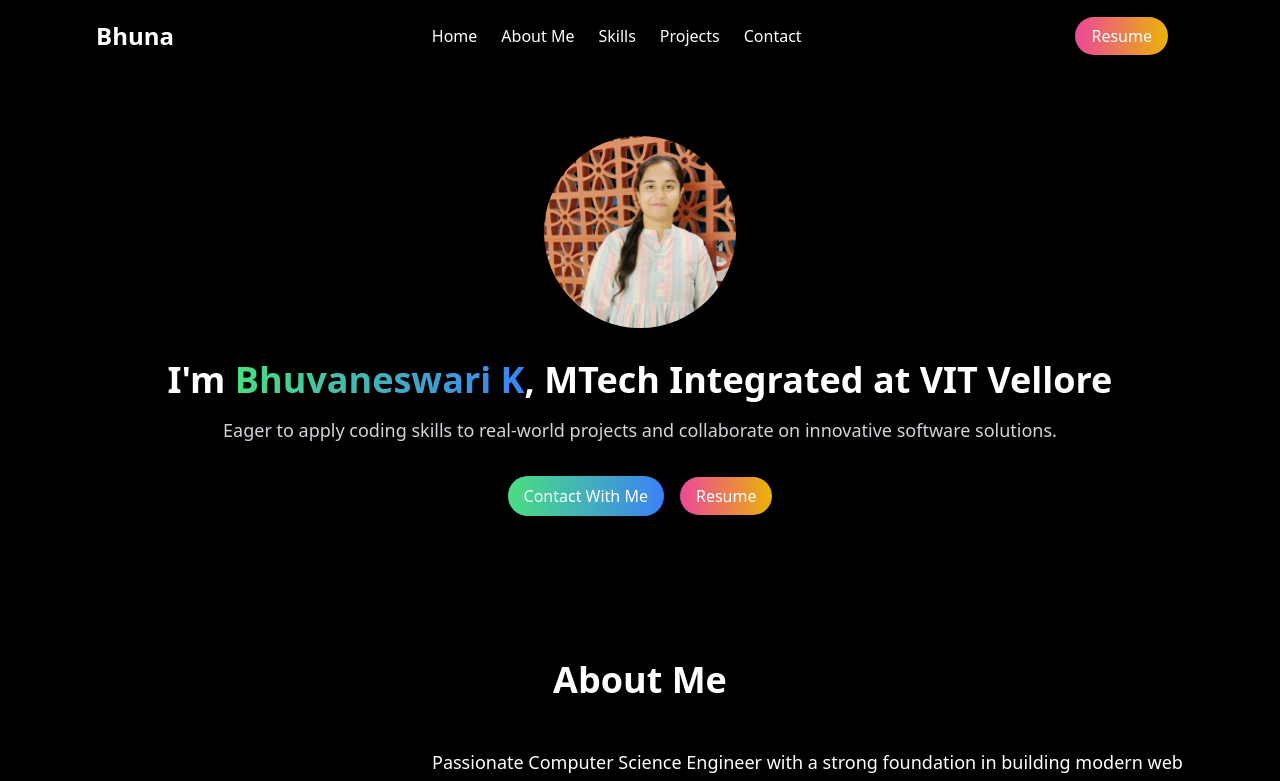
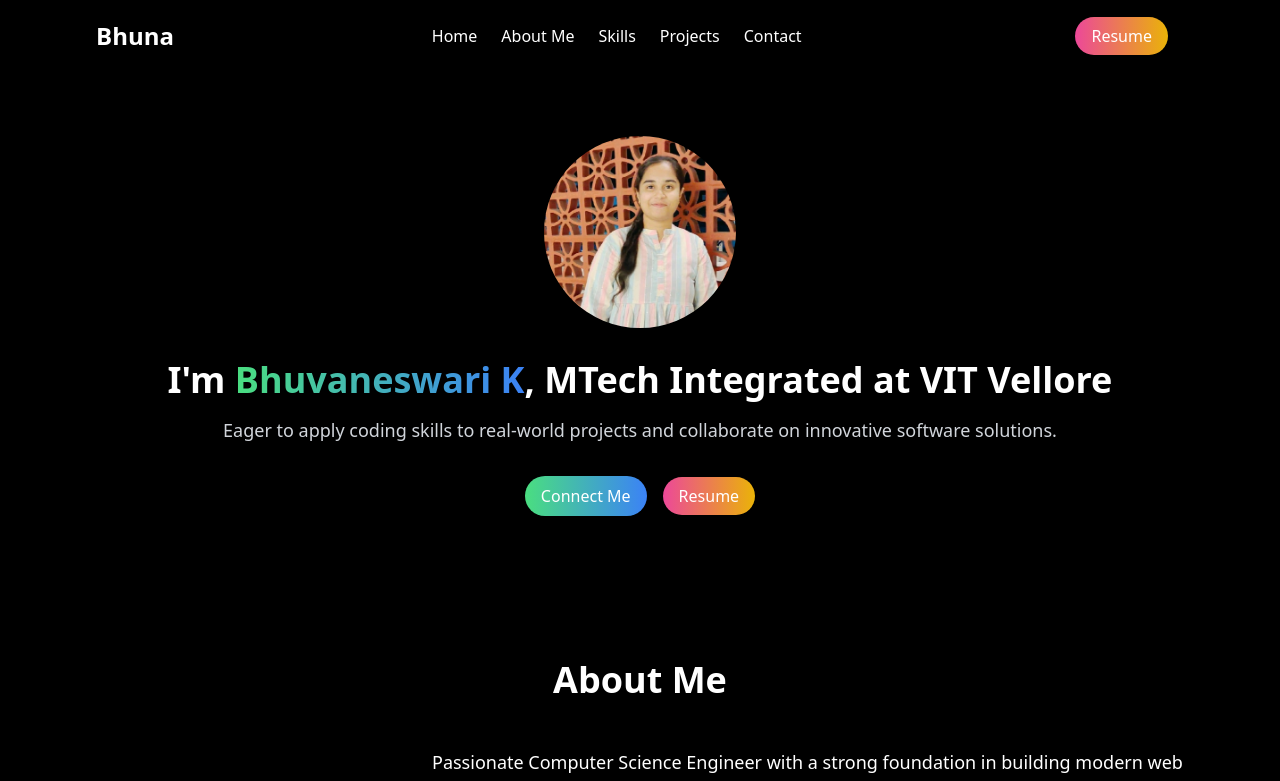
Before and after one commit to bhuvaneswariiiii/portfolio, a React (Vite) app: page / in a window 1280 px wide. Shown: the top 781 px of the page. Built offline with nearby package versions, Linux system fonts and the light colour scheme.

Commit message:
Update Hero.jsx

```diff
--- a/src/components/Hero.jsx
+++ b/src/components/Hero.jsx
@@ -25,7 +25,9 @@
           className="bg-gradient-to-r from-green-400 to-blue-500 text-white
           transform transition-transform duration-300 hover:scale-105 px-4 py-2 rounded-full"
         >
-          Contact With Me
+          <a href="https://www.linkedin.com/in/bhuvaneswari-kalavakollu-9bb774247/">
+              Connect Me
+            </a>
         </button>
         <a
           href="/sd.pdf"
```
